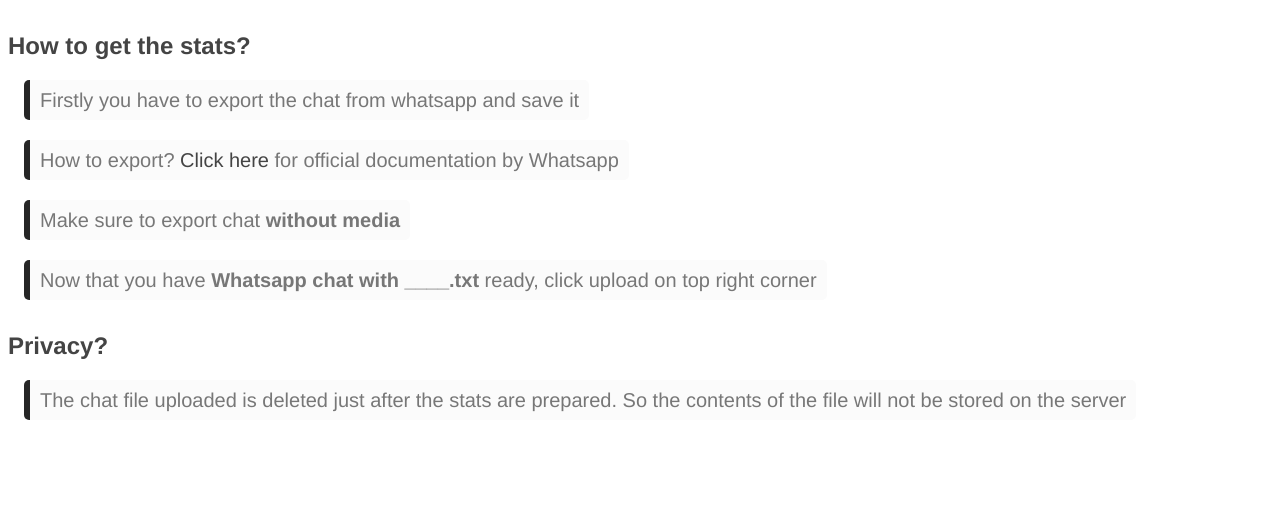
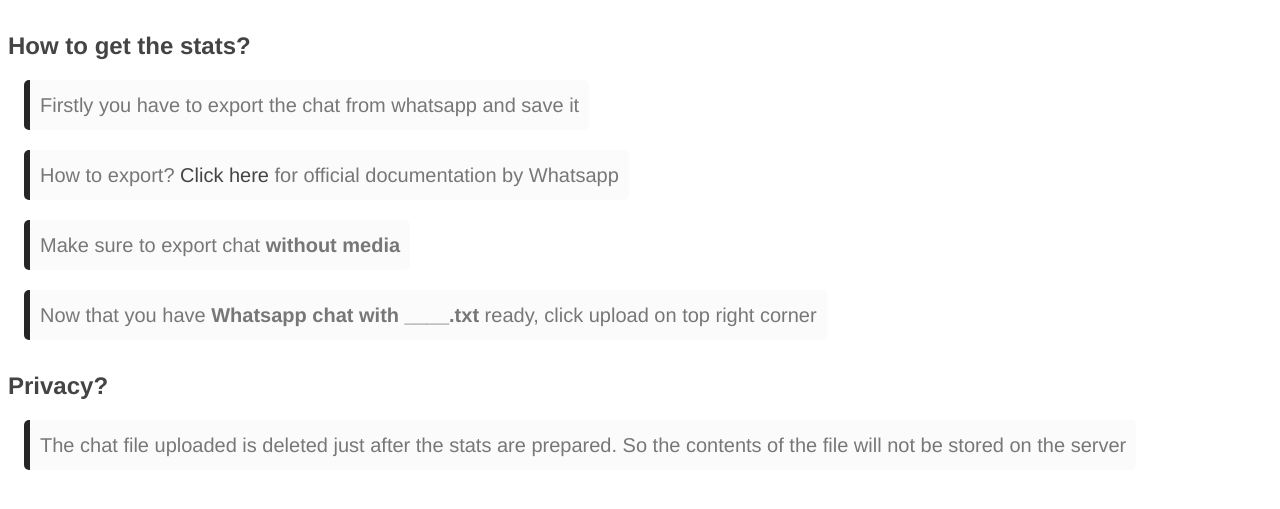
Before and after one commit to darshpriyadarshan/whatsapp_chat_stats, a Flask app: page / in a window 1280 px wide. Shown: the part 128-637 px from the top of the page. Run offline with Flask 2, Linux system fonts and the light colour scheme; some libraries are stand-ins or nearby versions.

Commit message:
added first message date and line height to <p>

```diff
--- a/src/static/styles/style.css
+++ b/src/static/styles/style.css
@@ -4,7 +4,7 @@
     font: normal 20px "Helvetica Neue", Arial, Verdana, sans-serif;
 }
 p {
-    line-height: 20px;
+    line-height: 1.5;
     margin-bottom: 20px;
 }
 h1 {
--- a/src/templates/stats.html
+++ b/src/templates/stats.html
@@ -144,6 +144,10 @@
 
         <hr class="rounded">
 
+        <p class="notes1">The stats displayed are for messages from <strong>{{date_object.date_time_list[0]}}</strong>
+            <br>Note that whatsapp lets you export only the last 40k messages
+        </p>
+
         <p class="notes1">There are <strong>{{date_object.no_message_days}}</strong>
             days without any message from a total of {{date_object.total_days}} days
         </p>
```
